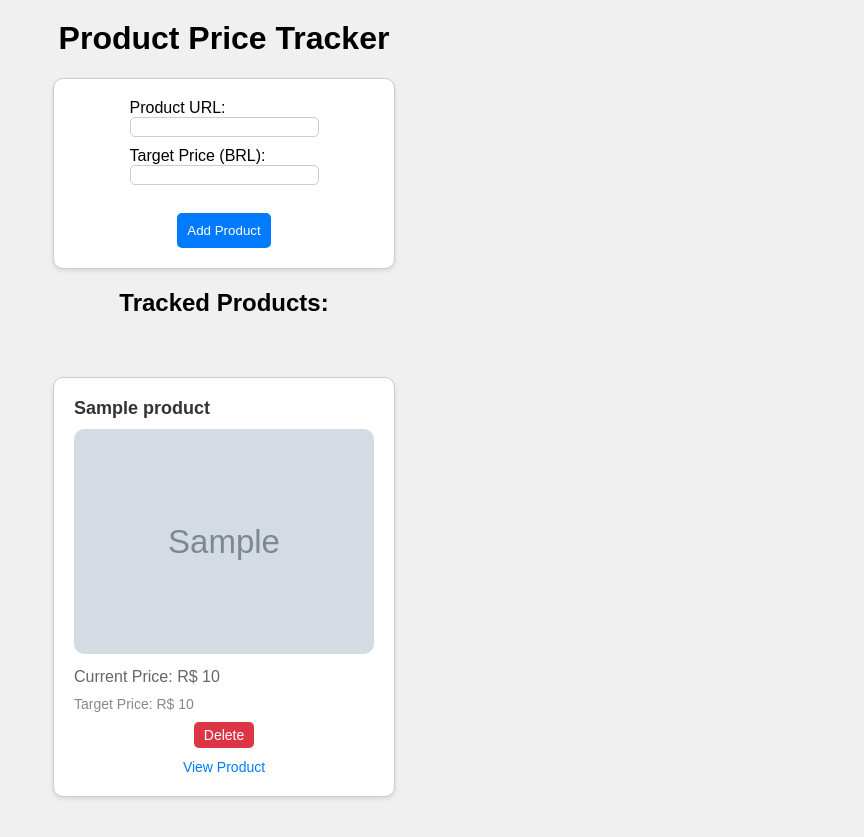
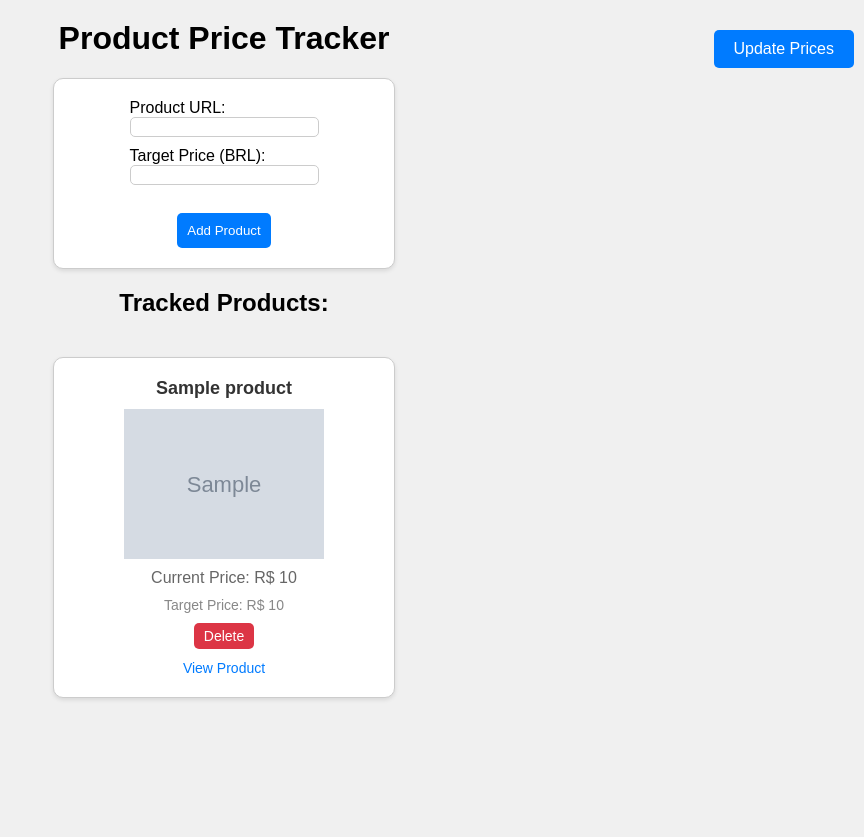
Before and after one commit to EmersonJesus/price-tracker, a Flask app: template templates/index.html in a window 1280 px wide. Shown: the whole page, without its empty margins (416-1280 px from the left). After the commit the page ends 700 px from the top, so only its background shows below. Run offline with Flask 3, Linux system fonts and the light colour scheme; the template is opened without the code that fills it: most values are stand-ins (such as "Sample title", 1, 10 or a date in 2020); grey boxes marked "Sample" are stand-in pictures.

Commit message:
improve style

```diff
--- a/app.py
+++ b/app.py
@@ -48,62 +48,42 @@ def scrape_product_data(url, target_price):
             response.raise_for_status()
             soup = BeautifulSoup(response.content, 'html.parser')
 
-            product_title = soup.select_one("#title span")
+            product_title = soup.select_one("#productTitle")
             product_image_element = soup.select_one("#imgTagWrapperId img")
             product_price_element = soup.select_one(".a-price .a-offscreen")
 
-            if product_title :
+            if product_title and product_image_element and product_price_element:
                 product_name = product_title.get_text(strip=True)
-            else :
-                 return scrape_product_data(url, target_price)
+                product_image_url = product_image_element.get("src")
+                product_price = product_price_element.get_text(strip=True)
+                product_price = float(product_price.replace('R$', '').replace('.', '').replace(',', '.'))
 
-            if product_image_element:
-                product_image_url = product_image_element.get("src")
-            else :
-                 return scrape_product_data(url, target_price)
-
-            if product_price_element:
-                product_price = product_price_element.get_text(strip=True)
-                product_price = product_price.replace('R$', '').replace('.', '').replace(',', '.').strip()
-            else :
-                return scrape_product_data(url, target_price)
-
-            if product_price != "Preço não encontrado":
-                if float(product_price) <= float(target_price):
+                if product_price <= float(target_price):
                     price_comparison = "lower"
-                elif float(product_price) > float(target_price):
+                else:
                     price_comparison = "higher"
 
-            product_data = {
-                "name": product_name[:50]+"...",
-                "image_url": product_image_url,
-                "price": product_price,
-                "price_comparison": price_comparison
-            }
+                product_data = {
+                    "name": product_name,
+                    "image_url": product_image_url,
+                    "price": product_price,
+                    "price_comparison": price_comparison
+                }
 
-            return product_data
+                return product_data
+            else:
+                time.sleep(5)
 
         except requests.RequestException as e:
             print("Erro ao acessar a página:", e)
             time.sleep(5)
-            continue
 
         except Exception as ex:
             print("Ocorreu um erro inesperado:", ex)
             time.sleep(5)
-            continue
-
-def update_product_prices():
-    for product in db.all():
-        product_data = scrape_product_data(product["url"], product["target_price"])
-        if product_data:
-            product_price = product_data["price"]
-            db.update({"price": product_price}, Product.url == product["url"])
-            time.sleep(2)
 
 @app.route("/")
 def home():
-    update_product_prices()
     products = db.all()
     return render_template('index.html', products=products)
 
@@ -122,5 +102,14 @@ def delete_product():
     db.remove(doc_ids=[product_id])
     return redirect('/')
 
+@app.route('/update_prices', methods=['POST'])
+def update_prices():
+    for product in db.all():
+        product_data = scrape_product_data(product["url"], product["target_price"])
+        if product_data:
+            product_price = product_data["price"]
+            db.update({"price": product_price}, Product.url == product["url"])
+    return redirect('/')
+
 if __name__ == "__main__":
     app.run(debug=True)
--- a/static/css/styles.css
+++ b/static/css/styles.css
@@ -2,6 +2,7 @@ body {
     background-color: #f0f0f0;
     margin: 0;
     padding: 0;
+    position: relative;
     font-family: Arial, sans-serif;
 }
 
@@ -73,12 +74,15 @@ h1, h2 {
     box-shadow: 0 2px 4px rgba(0, 0, 0, 0.1);
     width: 300px;
     padding: 20px;
-    margin: 20px;
+    display: flex;
+    flex-direction: column;
+    align-items: center;
+    justify-content: space-between;
 }
 
 .product img {
-    max-width: 100%;
-    border-radius: 10px;
+    max-width: 200px;
+    max-height: 200px;
     margin-bottom: 10px;
 }
 
@@ -87,6 +91,12 @@ h1, h2 {
     font-size: 18px;
     margin-bottom: 10px;
     color: #333333;
+}
+
+.delete-button,
+.view-product {
+    margin-top: auto;
+    text-align: center;
 }
 
 .product .price {
@@ -128,13 +138,31 @@ h1, h2 {
     background-color: #c82333;
 }
 
+.view-product a {
+    color: #007bff;
+    text-decoration: none;
+    font-size: 14px;
+}
+
 .view-product {
     text-align: center;
     margin-top: 10px;
 }
 
-.view-product a {
-    color: #007bff;
-    text-decoration: none;
-    font-size: 14px;
+.update-button {
+    position: absolute;
+    top: 10px;
+    right: 10px;
+    background-color: #007bff;
+    color: #ffffff;
+    border: none;
+    border-radius: 5px;
+    padding: 10px 20px;
+    cursor: pointer;
+    font-size: 16px;
+    transition: background-color 0.3s ease;
 }
+
+.update-button:hover {
+    background-color: #0056b3;
+}
--- a/templates/index.html
+++ b/templates/index.html
@@ -21,6 +21,7 @@
             <button type="submit">Add Product</button>
         </div>
     </form>
+    <button class="update-button" type="submit" formaction="/update_prices">Update Prices</button>
     <h2>Tracked Products:</h2>
     <div class="product-container">
         {% for product in products %}
```
Also changed, not shown: tracked_products.json (+1 -1 lines).
